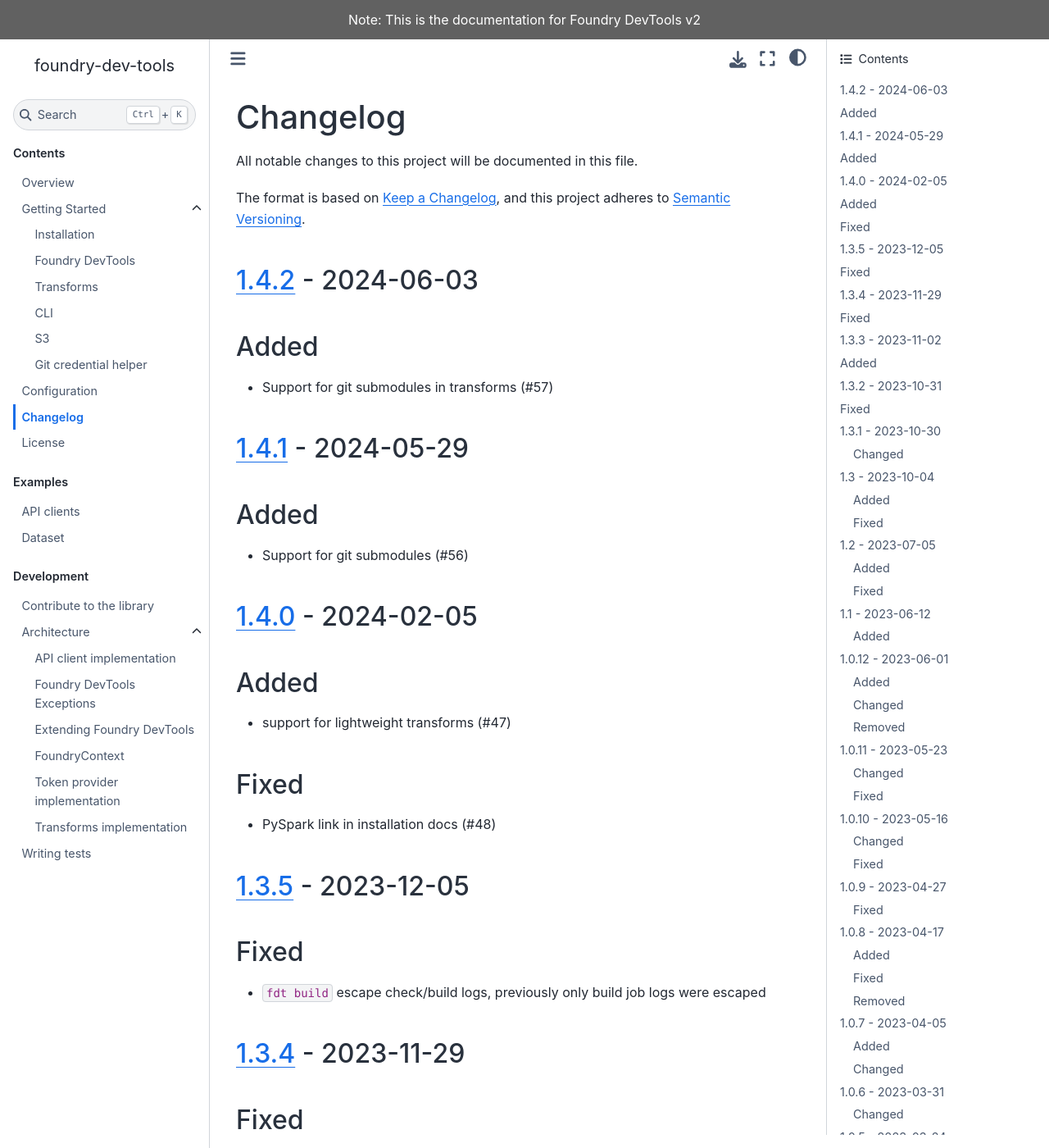
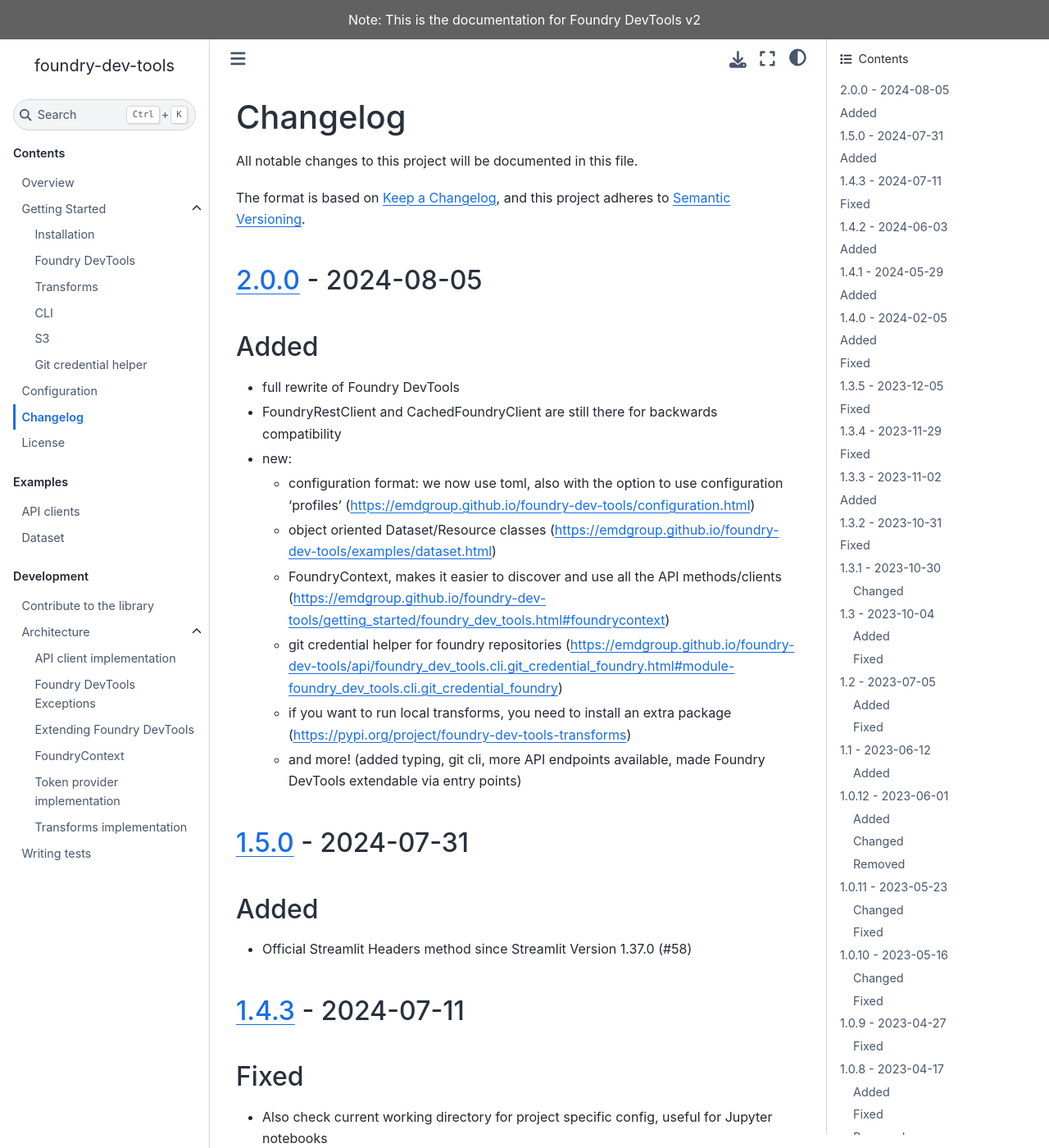
Before and after one commit to emdgroup/foundry-dev-tools, a Sphinx documentation site: the page built from docs/changelog.md, in a window 1280 px wide and 1400 px high. Shown: the whole window at 82% size. Built offline with Sphinx 7.4.7 and the Sphinx Book theme 1.1.4, drawn with Linux system fonts in a browser that asks for light colours; pages that are not in the unit, such as notebooks, are missing from menus; the version number is read from the project's files by our own code.

Commit message:
feat: release v2.0.0

```diff
--- a/docs/changelog.md
+++ b/docs/changelog.md
@@ -4,6 +4,29 @@ All notable changes to this project will be documented in this file.
 
 The format is based on [Keep a Changelog],
 and this project adheres to [Semantic Versioning].
+
+## [2.0.0] - 2024-08-05
+
+## Added
+  - full rewrite of Foundry DevTools
+  - FoundryRestClient and CachedFoundryClient are still there for backwards compatibility
+  - new:
+    - configuration format: we now use toml, also with the option to use configuration 'profiles' (https://emdgroup.github.io/foundry-dev-tools/configuration.html)
+    - object oriented Dataset/Resource classes (https://emdgroup.github.io/foundry-dev-tools/examples/dataset.html)
+    - FoundryContext, makes it easier to discover and use all the API methods/clients (https://emdgroup.github.io/foundry-dev-tools/getting_started/foundry_dev_tools.html#foundrycontext)
+    - git credential helper for foundry repositories (https://emdgroup.github.io/foundry-dev-tools/api/foundry_dev_tools.cli.git_credential_foundry.html#module-foundry_dev_tools.cli.git_credential_foundry)
+    - if you want to run local transforms, you need to install an extra package (https://pypi.org/project/foundry-dev-tools-transforms)
+    - and more! (added typing, git cli, more API endpoints available, made Foundry DevTools extendable via entry points)
+
+## [1.5.0] - 2024-07-31
+
+## Added
+  - Official Streamlit Headers method since Streamlit Version 1.37.0 (#58)
+
+## [1.4.3] - 2024-07-11
+
+## Fixed
+  - Also check current working directory for project specific config, useful for Jupyter notebooks
 
 ## [1.4.2] - 2024-06-03
 
@@ -208,6 +231,10 @@ and this project adheres to [Semantic Versioning].
 
 [Keep a Changelog]: https://keepachangelog.com/en/1.0.0/
 [Semantic Versioning]: https://semver.org/spec/v2.0.0.html
+
+[2.0.0]: https://github.com/emdgroup/foundry-dev-tools/compare/v1.5.0...v2.0.0
+[1.5.0]: https://github.com/emdgroup/foundry-dev-tools/compare/v1.4.3...v1.5.0
+[1.4.3]: https://github.com/emdgroup/foundry-dev-tools/compare/v1.4.2...v1.4.3
 [1.4.2]: https://github.com/emdgroup/foundry-dev-tools/compare/v1.4.1...v1.4.2
 [1.4.1]: https://github.com/emdgroup/foundry-dev-tools/compare/v1.4.0...v1.4.1
 [1.4.0]: https://github.com/emdgroup/foundry-dev-tools/compare/v1.3.5...v1.4.0
--- a/pyproject.toml
+++ b/pyproject.toml
@@ -32,6 +32,7 @@ dev = [
   "pyfakefs",
   "dask",
   "fastparquet",
+  "streamlit",
 ]
 
 [tool.pdm.scripts]
```
Also changed, not shown: docs/getting_started/installation.md (+8 -5 lines), 3 other files.
